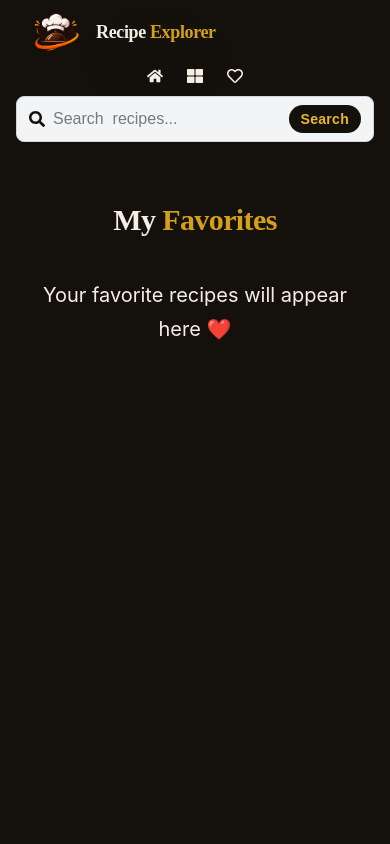
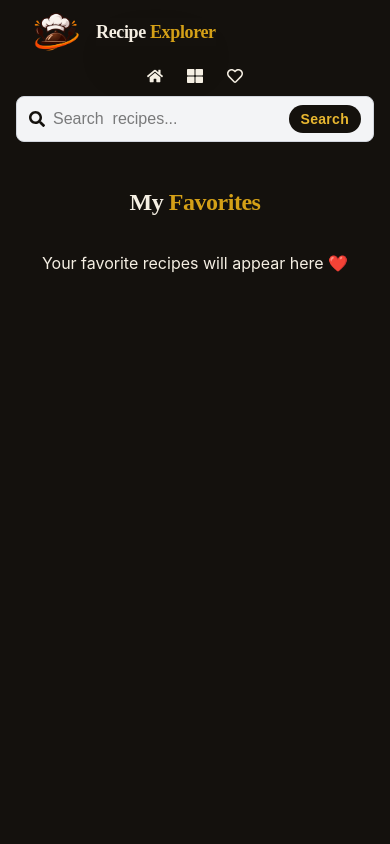
Before and after one commit to Havocsri/Food-Recipie-app, a React (Vite) app: page /favorites in a window 390 px wide. Shown: the top 844 px of the page. Built offline with nearby package versions, Linux system fonts and the light colour scheme.

Commit message:
add responsive screen to favroite page

```diff
--- a/src/pages/FavoritePage.jsx
+++ b/src/pages/FavoritePage.jsx
@@ -1,3 +1,4 @@
+
 import { useState } from "react";
 import { useNavigate } from "react-router-dom";
 import { FaHeart } from "react-icons/fa";
@@ -5,8 +6,6 @@ import { FaHeart } from "react-icons/fa";
 const Favorites = () => {
   const navigate = useNavigate();
   const [error, setError] = useState("");
-
-
 
   // Initialize the favorites state with recipes saved in localStorage.
   const [favorites, setFavorites] = useState(() => {
@@ -44,33 +43,37 @@ const Favorites = () => {
   };
 
   return (
-    <section className="min-h-screen bg-ink-900 px-6 py-12 text-cream">
-      <h1 className="text-center text-3xl font-bold">
+    <section className="min-h-screen bg-ink-900 px-4 py-8 text-cream sm:px-6 sm:py-10 lg:py-12">
+
+      <h1 className="text-center text-2xl font-bold sm:text-3xl lg:text-4xl">
         My <span className="text-gold-500">Favorites</span>
       </h1>
+
       {/* Error message */}
       {error && (
-        <p className="mt-6 text-center text-red-500">
+        <p className="mt-6 text-center text-sm text-red-500 sm:text-base">
           {error}
         </p>
       )}
 
       {favorites.length === 0 ? (
-        <p className="mt-10 text-center text-xl text-cream">
+        <p className="mt-8 text-center text-base text-cream sm:mt-10 sm:text-xl">
           Your favorite recipes will appear here ❤️
         </p>
       ) : (
-        <div className="mx-auto mt-10 grid max-w-7xl grid-cols-1 gap-6 sm:grid-cols-2 md:grid-cols-3 lg:grid-cols-4">
+        <div className="mx-auto mt-7 grid max-w-7xl grid-cols-1 gap-5 sm:mt-10 sm:grid-cols-2 sm:gap-6 md:grid-cols-3 lg:grid-cols-4">
+
           {favorites.map((recipe) => (
             <div
               key={recipe.idMeal}
               onClick={() => navigate(`/recipe/${recipe.idMeal}`)}
               className="relative cursor-pointer overflow-hidden rounded-xl bg-ink-800 transition hover:-translate-y-1"
             >
+
               <img
                 src={recipe.strMealThumb}
                 alt={recipe.strMeal}
-                className="h-48 w-full object-cover"
+                className="h-52 w-full object-cover sm:h-48"
               />
 
               {/* Remove from favorites */}
@@ -78,14 +81,17 @@ const Favorites = () => {
                 onClick={(event) =>
                   removeFavorite(event, recipe.idMeal)
                 }
-                className="absolute right-3 top-3 rounded-full bg-cream p-3 text-xl text-red-500 cursor-pointer"
+                className="absolute right-3 top-3 cursor-pointer rounded-full bg-cream p-3 text-xl text-red-500"
               >
                 <FaHeart />
               </button>
 
-              <div className="p-4">
-                <h2 className="font-bold">{recipe.strMeal}</h2>
+              <div className="p-3 sm:p-4">
+                <h2 className="text-center text-base font-bold sm:text-lg">
+                  {recipe.strMeal}
+                </h2>
               </div>
+
             </div>
           ))}
         </div>
--- a/src/pages/RecipePage.jsx
+++ b/src/pages/RecipePage.jsx
@@ -106,7 +106,7 @@ const RecipePage = () => {
       <div className="mx-auto max-w-8xl">
 
         {/* Navigates back to the previous page. */}
-        <div className="grid grid-cols-1 items-center gap-4 sm:grid-cols-2 lg:grid-cols-3">
+        <div className="grid grid-cols-1 items-center gap-38 sm:grid-cols-2 lg:grid-cols-3">
 
           <button
             onClick={() => navigate(-1)}
```
Lines whose indentation alone changed are shown as unchanged.
